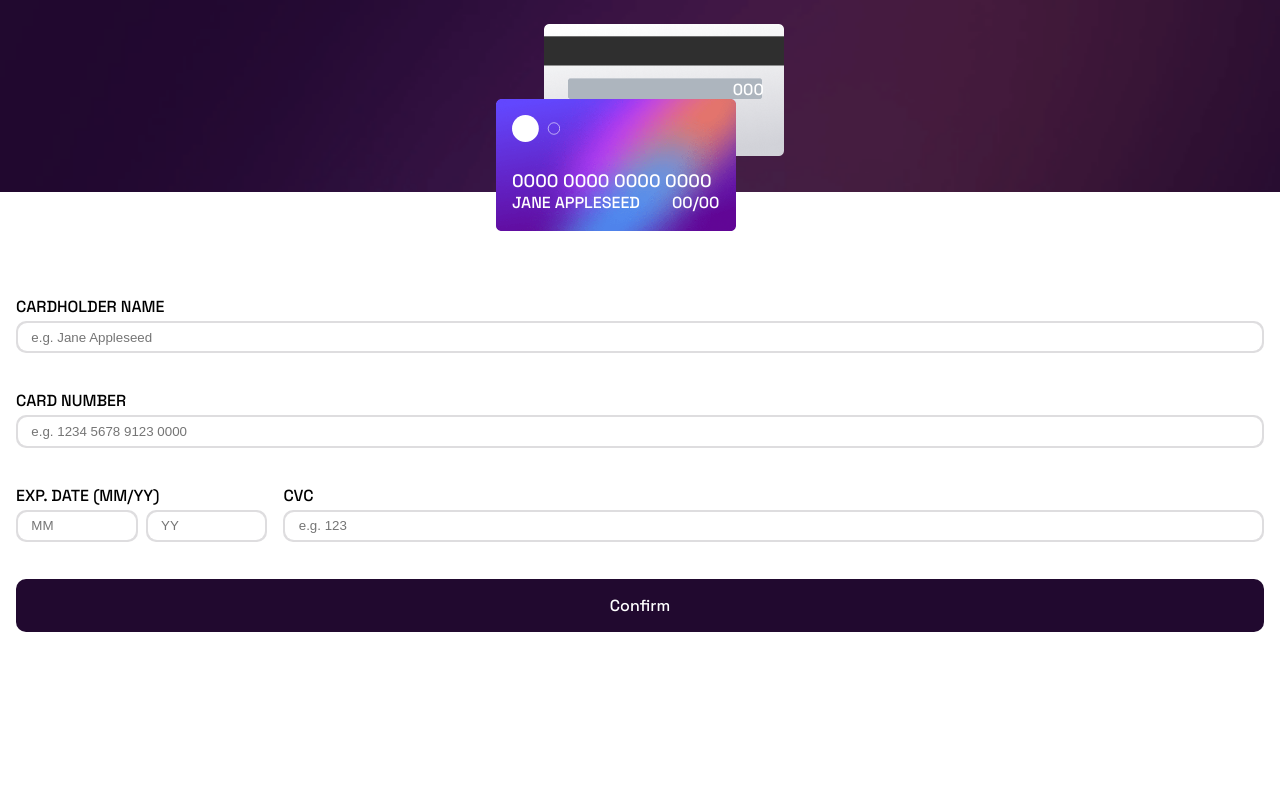
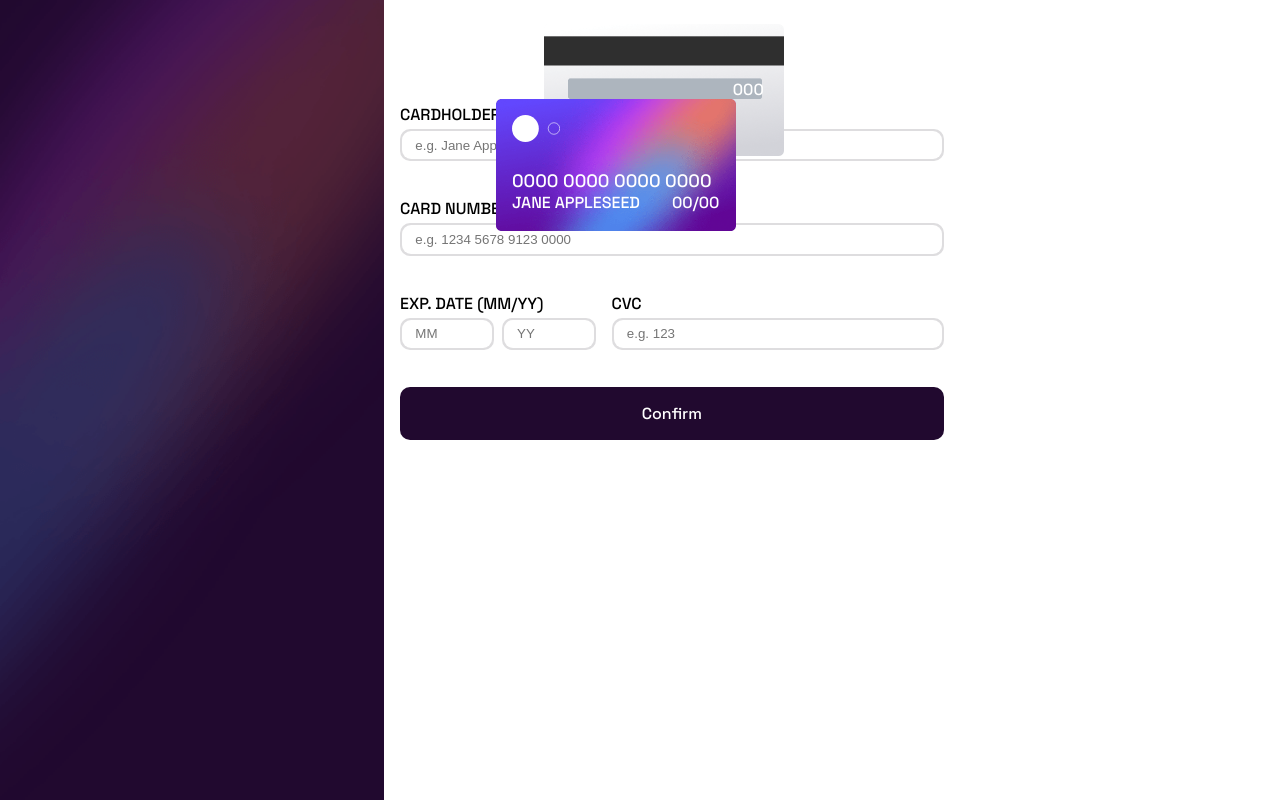
Before and after one commit to wishba/interactive-card-details-form-main, a React (Vite) app: page / in a window 1280 px wide. Built offline with nearby package versions, Linux system fonts and the light colour scheme.

Commit message:
card background responsive

```diff
--- a/src/index.css
+++ b/src/index.css
@@ -165,3 +165,15 @@ button {
   font: inherit;
   border-radius: 10px;
 }
+
+@media screen and (min-width:600px) {
+  .App {
+    display: flex;
+  }
+
+  .card {
+    width: 30%;
+    height: 100vh;
+    background-image: url(images/bg-main-desktop.png);
+  }
+}
```
